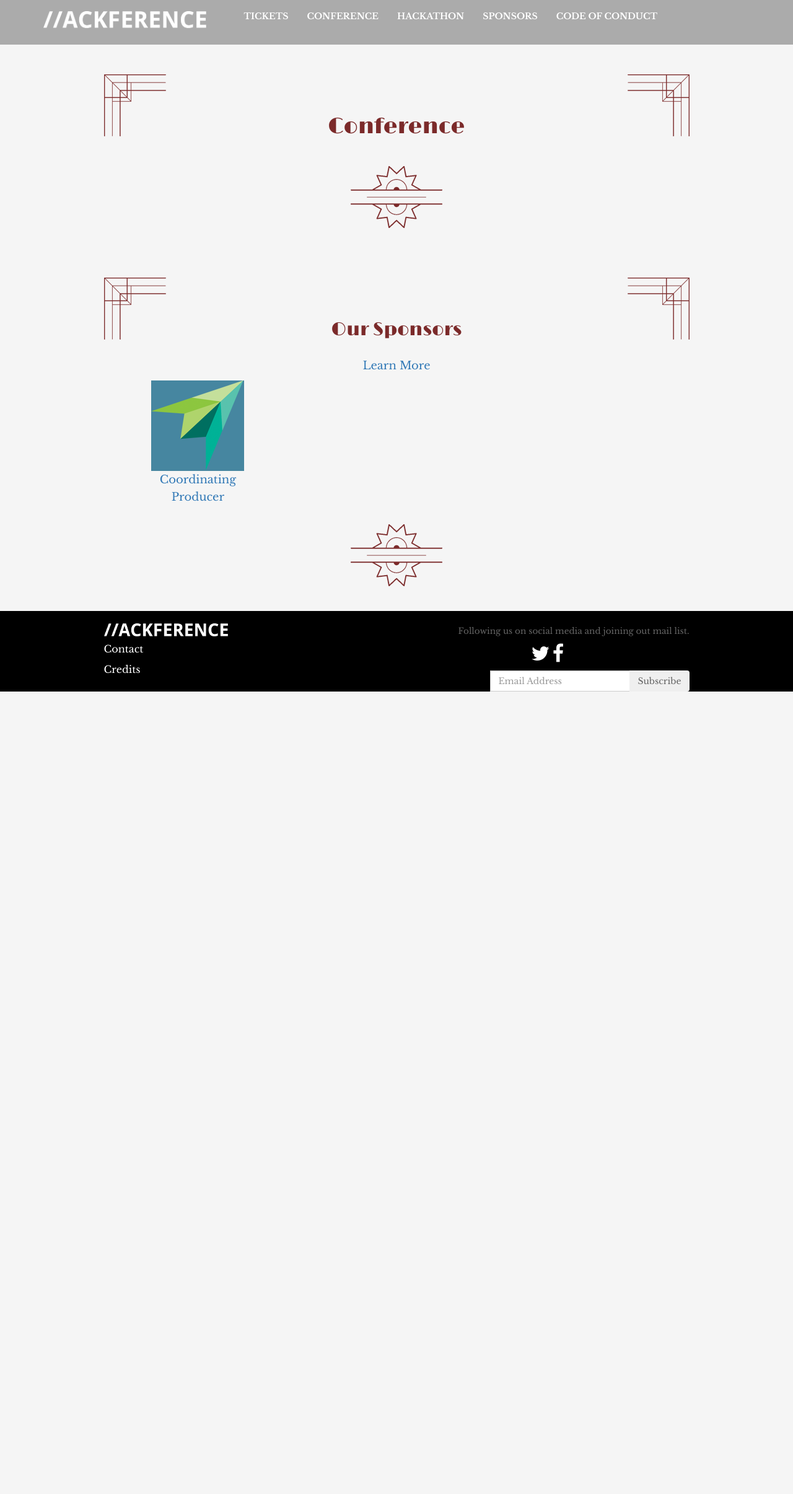
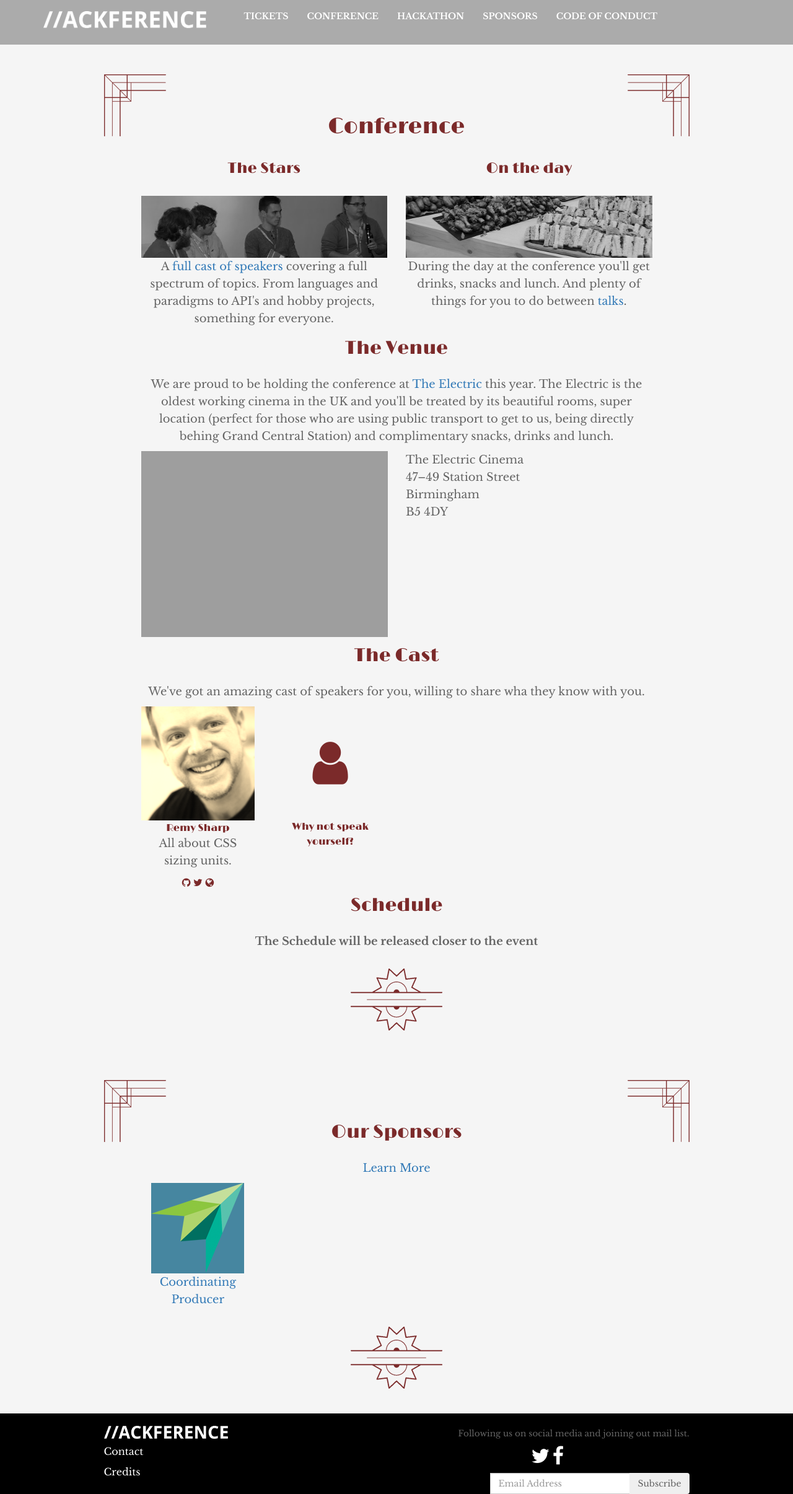
Before and after one commit to hackference/hackference-2016, a Jekyll site: the page built from conference.html, in a window 1280 px wide. Shown: the whole page at 62% size. Built offline with Jekyll 4.4.1, drawn with Linux system fonts in a browser that asks for light colours; nearby versions of some CDN libraries; before the commit the page ends 1116 px from its top, so only the background shows below that; grey boxes are pictures that could not be loaded.

Commit message:
First run at the conference page

```diff
--- /dev/null
+++ b/_includes/conference-map.html
@@ -0,0 +1 @@
+<iframe src="https://www.google.com/maps/embed?pb=!1m18!1m12!1m3!1d2430.142106103144!2d-1.900839984158921!3d52.47656267980592!2m3!1f0!2f0!3f0!3m2!1i1024!2i768!4f13.1!3m3!1m2!1s0x4870bc89818a9367%3A0x21990d0a5a9cb1c8!2sThe+Electric+Cinema!5e0!3m2!1sen!2suk!4v1459517384215" width="100%" height="300" frameborder="0" style="border:0" allowfullscreen></iframe>
--- a/assets/css/site.css
+++ b/assets/css/site.css
@@ -115,6 +115,12 @@ hr {
 .background-images#hackathon {
   background: url("/assets/images/hackathon-bw.jpg") no-repeat bottom center;
 }
+.background-images#speakers {
+  background: url("/assets/images/speakers.png") no-repeat bottom center;
+}
+.background-images#food {
+  background: url("/assets/images/food.png") no-repeat bottom center;
+}
 /* Speaker */
 .speaker a {
   font-family: "Limelight", cursive;
--- a/conference.html
+++ b/conference.html
@@ -3,3 +3,45 @@ layout: default
 title: What's on at the conference
 ---
 <h1>Conference</h1>
+<div class="row">
+  <div class="col-sm-6" >
+  <h3>The Stars</h3>
+  <div id="speakers" class="background-images" ></div>
+  <p>A <a href="/conference.html#cast" >full cast of speakers</a> covering a full spectrum of topics. From languages and paradigms to API's and hobby projects, something for everyone.</p>
+  </div>
+  <div class="col-sm-6" >
+    <h3>On the day</h3>
+    <div id="food" class="background-images" ></div>
+    <p>During the day at the conference you'll get drinks, snacks and lunch. And plenty of things for you to do between <a href="/conferece.html#schedule" >talks</a>.</p>
+  </div>
+</div>
+
+<h2>The Venue</h2>
+<p>
+  We are proud to be holding the conference at <a href="http://www.theelectric.co.uk/" >The Electric</a> this year.
+  The Electric is the oldest working cinema in the UK and you'll be treated by its beautiful rooms, super location (perfect for those who are using public transport to get to us, being directly behing Grand Central Station) and complimentary snacks, drinks and lunch.
+</p>
+<div class="row">
+  <div class="col-sm-6" >
+    {% include conference-map.html %}
+  </div>
+  <div class="col-sm-6 text-left" >
+    <p>
+      The Electric Cinema
+      <br/>
+      47–49 Station Street
+      <br/>
+      Birmingham
+      <br/>B5 4DY
+    </p>
+  </div>
+</div>
+
+<a name="cast"></a>
+<h2>The Cast</h2>
+<p>We've got an amazing cast of speakers for you, willing to share wha they know with you.</p>
+{% include speakers.html %}
+
+<a name="schedule"></a>
+<h2>Schedule</h2>
+<p><strong>The Schedule will be released closer to the event</strong></p>
--- a/credits.html
+++ b/credits.html
@@ -1,6 +1,6 @@
 ---
 layout: default
-title: Credtis
+title: The Crew
 ---
 <h1>Credits</h1>
 
--- a/index.html
+++ b/index.html
@@ -10,14 +10,14 @@ title: Hackference 2016
     <div id="conference" class="background-images" ></div>
     <h4>Fri 21st October 2016</h4>
     <p>A whole day of amazing tech, completely full of wonderful speakers over two tracks. You can also share your thoughts in a lightning talk.</p>
-    <p><a href="/conference" >Find out more about the conference</a></p>
+    <p><a href="/conference.html" >Find out more about the conference</a></p>
   </div>
   <div class="col-sm-6" >
     <h3><a href="/hackathon">Hackathon</a></h3>
     <div id="hackathon" class="background-images" ></div>
     <h4>Sat 22nd - Sun 23rd October 2016</h4>
     <p>The best way to <strong>learn</strong> is to <strong>build</strong> and <strong>share</strong>, and what better way to do that then spend the weekend among people who love to do the same.</p>
-    <p><a href="/hackathon" >Find out more about the hackathon</a></p>
+    <p><a href="/hackathon.html" >Find out more about the hackathon</a></p>
   </div>
 </div>
 <h2>Conference Cast</h2>
```
Also changed, not shown: speakers/index.html (added, +7 -0 lines), assets/images/food.jpg (added), assets/images/food.png (added), assets/images/speakers.png (added).
